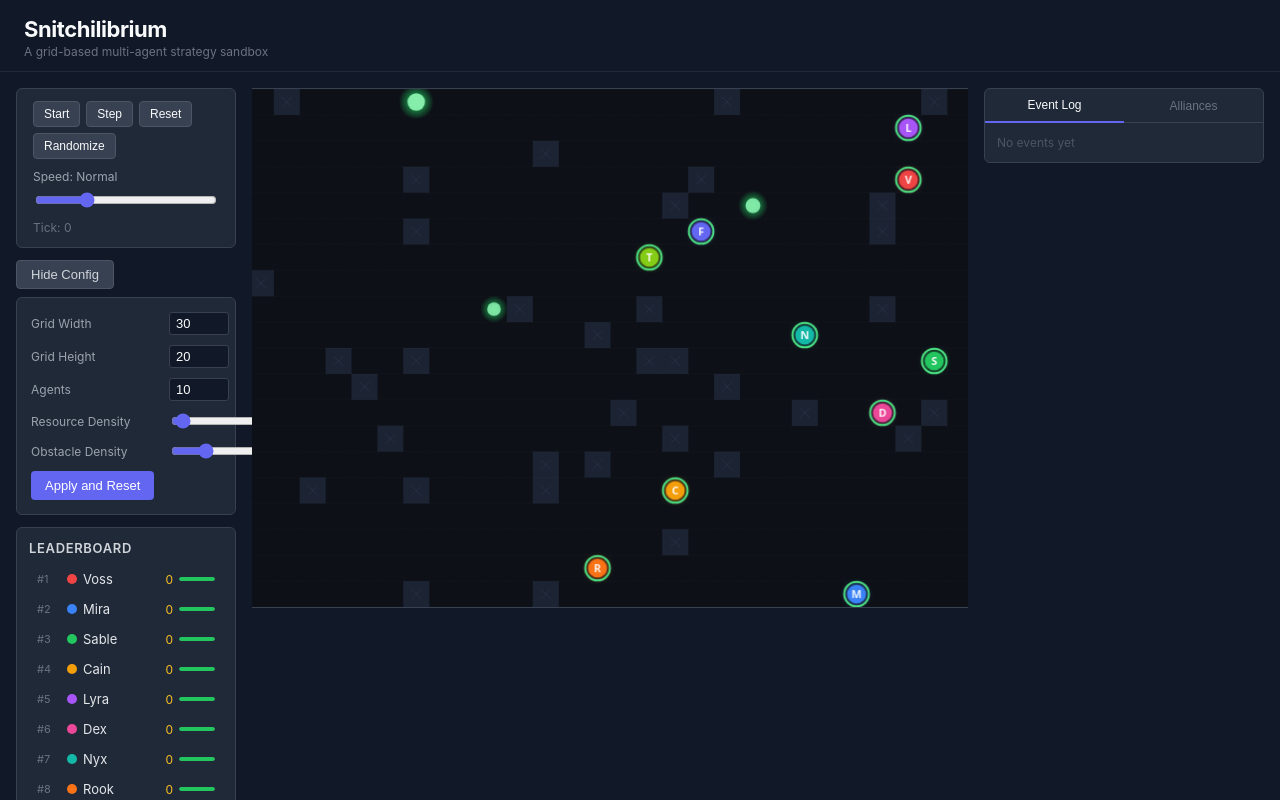
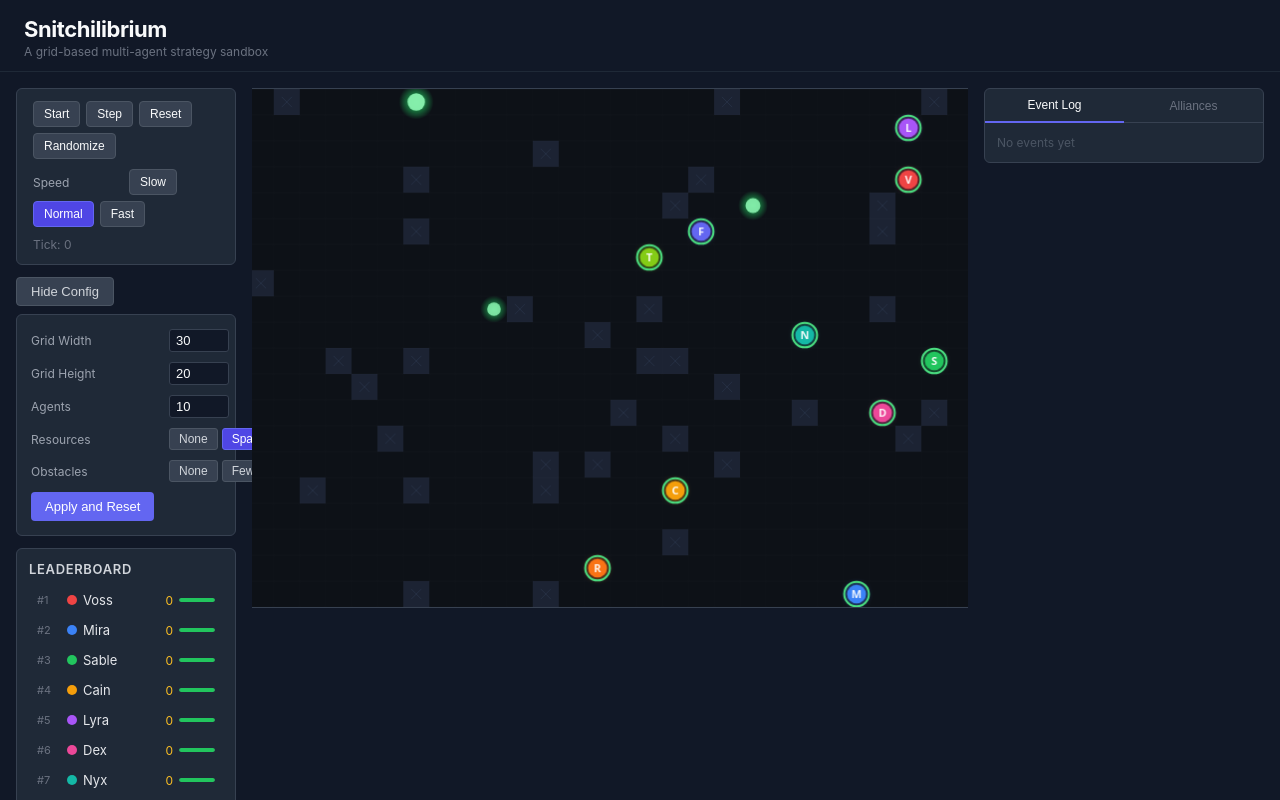
Before and after one commit to oleg-volkov-dev/Snitchilibrium, a React (Vite) app: page / in a window 1280 px wide. Both pictures are taken after a click on the button "Configure World". Shown: the top 800 px of the page. Built offline with nearby package versions, Linux system fonts and the light colour scheme.

Commit message:
Ui fixes

```diff
--- a/src/components/ConfigPanel/ConfigPanel.module.css
+++ b/src/components/ConfigPanel/ConfigPanel.module.css
@@ -51,15 +51,29 @@
   font-size: 13px;
 }
 
-.field input[type='range'] {
-  flex: 1;
-  accent-color: #6366f1;
+.btnGroup {
+  display: flex;
+  gap: 4px;
 }
 
-.field span {
+.option {
+  padding: 3px 9px;
+  background: #374151;
+  color: #d1d5db;
+  border: 1px solid #4b5563;
+  border-radius: 3px;
+  cursor: pointer;
   font-size: 12px;
-  color: #6b7280;
-  min-width: 32px;
+}
+
+.option:hover {
+  background: #4b5563;
+}
+
+.optionActive {
+  background: #4f46e5;
+  border-color: #6366f1;
+  color: #fff;
 }
 
 .apply {
--- a/src/components/ConfigPanel/ConfigPanel.tsx
+++ b/src/components/ConfigPanel/ConfigPanel.tsx
@@ -58,28 +58,32 @@ export function ConfigPanel() {
             />
           </div>
           <div className={styles.field}>
-            <label>Resource Density</label>
-            <input
-              type="range"
-              min={0}
-              max={0.3}
-              step={0.01}
-              value={local.world.resourceDensity}
-              onChange={e => updateWorld('resourceDensity', Number(e.target.value))}
-            />
-            <span>{(local.world.resourceDensity * 100).toFixed(0)}%</span>
+            <label>Resources</label>
+            <div className={styles.btnGroup}>
+              {([['None', 0], ['Sparse', 0.005], ['Normal', 0.02], ['Rich', 0.05]] as const).map(([label, val]) => (
+                <button
+                  key={label}
+                  className={`${styles.option} ${local.world.resourceDensity === val ? styles.optionActive : ''}`}
+                  onClick={() => updateWorld('resourceDensity', val)}
+                >
+                  {label}
+                </button>
+              ))}
+            </div>
           </div>
           <div className={styles.field}>
-            <label>Obstacle Density</label>
-            <input
-              type="range"
-              min={0}
-              max={0.25}
-              step={0.01}
-              value={local.world.obstacleDensity}
-              onChange={e => updateWorld('obstacleDensity', Number(e.target.value))}
-            />
-            <span>{(local.world.obstacleDensity * 100).toFixed(0)}%</span>
+            <label>Obstacles</label>
+            <div className={styles.btnGroup}>
+              {([['None', 0], ['Few', 0.05], ['Normal', 0.12], ['Dense', 0.22]] as const).map(([label, val]) => (
+                <button
+                  key={label}
+                  className={`${styles.option} ${local.world.obstacleDensity === val ? styles.optionActive : ''}`}
+                  onClick={() => updateWorld('obstacleDensity', val)}
+                >
+                  {label}
+                </button>
+              ))}
+            </div>
           </div>
           <button className={styles.apply} onClick={handleApply}>
             Apply and Reset
--- a/src/components/Controls/Controls.module.css
+++ b/src/components/Controls/Controls.module.css
@@ -42,9 +42,10 @@
   min-width: 90px;
 }
 
-.slider {
-  flex: 1;
-  accent-color: #6366f1;
+.btnActive {
+  background: #4f46e5;
+  border-color: #6366f1;
+  color: #fff;
 }
 
 .tick {
--- a/src/components/Controls/Controls.tsx
+++ b/src/components/Controls/Controls.tsx
@@ -23,15 +23,16 @@ export function Controls() {
     }
   }, [running, tickIntervalMs, stepFn])
 
-  const speedLabel = tickIntervalMs <= 100 ? 'Fast' : tickIntervalMs <= 300 ? 'Normal' : 'Slow'
+  const speeds = [
+    { label: 'Slow', ms: 600 },
+    { label: 'Normal', ms: 300 },
+    { label: 'Fast', ms: 80 },
+  ]
 
   return (
     <div className={styles.controls}>
       <div className={styles.row}>
-        <button
-          className={styles.btn}
-          onClick={running ? pause : start}
-        >
+        <button className={styles.btn} onClick={running ? pause : start}>
           {running ? 'Pause' : 'Start'}
         </button>
         <button className={styles.btn} onClick={step} disabled={running}>
@@ -45,16 +46,16 @@ export function Controls() {
         </button>
       </div>
       <div className={styles.row}>
-        <label className={styles.label}>Speed: {speedLabel}</label>
-        <input
-          type="range"
-          min={50}
-          max={1000}
-          step={50}
-          value={tickIntervalMs}
-          onChange={e => setSpeed(Number(e.target.value))}
-          className={styles.slider}
-        />
+        <span className={styles.label}>Speed</span>
+        {speeds.map(s => (
+          <button
+            key={s.label}
+            className={`${styles.btn} ${tickIntervalMs === s.ms ? styles.btnActive : ''}`}
+            onClick={() => setSpeed(s.ms)}
+          >
+            {s.label}
+          </button>
+        ))}
       </div>
       <div className={styles.tick}>Tick: {simulation.tick}</div>
     </div>
```
